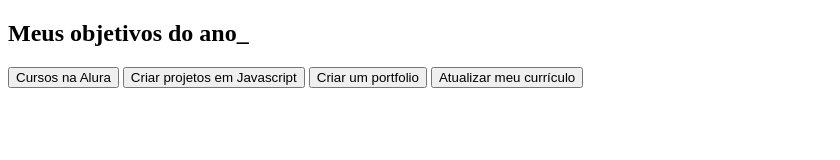
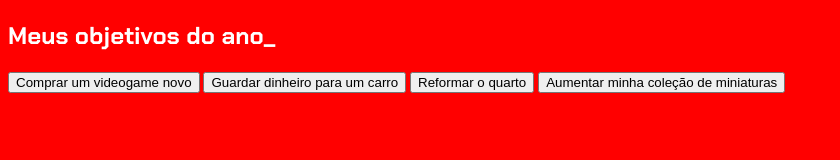
Before and after one commit to gelinskiii/VSCod, a plain HTML site: page index.html in a window 1280 px wide. Shown: the whole page, without its empty margins (0-840 px from the left). Drawn offline with Linux system fonts and the light colour scheme.

Commit message:
Add files via upload

```diff
--- a/index.html
+++ b/index.html
@@ -12,10 +12,10 @@
     <section class="conteudo-principal">
         <h2 class="titulo-principal">Meus objetivos do ano<span>_</span></h2>
         <div class="botoes">
-            <button class="botao">Cursos na Alura</button>
-            <button class="botao">Criar projetos em Javascript</button>
-            <button class="botao">Criar um portfolio</button>
-            <button class="botao">Atualizar meu currículo</button>
+            <button class="botao">Comprar um videogame novo</button>
+            <button class="botao">Guardar dinheiro para um carro</button>
+            <button class="botao">Reformar o quarto</button>
+            <button class="botao">Aumentar minha coleção de miniaturas</button>
         </div>
     </section>
 </body>
--- a/style.css
+++ b/style.css
@@ -1,9 +1,14 @@
 @import url('https://fonts.googleapis.com/css2?family=Chakra+Petch:wght@400;700&display=swap');
 :root {
-    --cor-de-fundo: #1e1e1e;
+    --cor-de-fundo: #ff0000;
     --verde: #6fff57;
     --branco: #ffffff;
-    --botao-ativo:#3A375E;
---botao-inativo: rgba(58,55, 94,0.5);
---texto-fundo:rgba (58,55,94,0.3);
+    --botao-ativo: #3a375e;
+    --botao-inativo: rgba(58, 55, 94, 0.5);
+    --texto-fundo: rgba(58, 55, 94, 0.3);
 }
+body{
+    background-color: var(--cor-de-fundo);
+    color: var(--branco);
+    font-family: 'Chakra Petch', sans-serif;
+}
```
